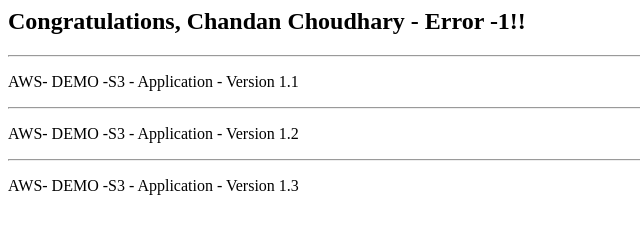
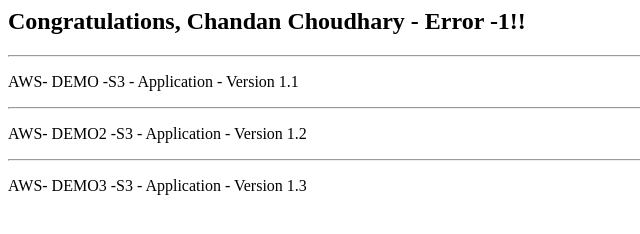
Before and after one commit to deepikavijay528/S3-Deploy, a plain HTML site: page index.html in a window 1280 px wide. Shown: the full height of the page, 0-640 px from the left. Drawn offline with Linux system fonts and the light colour scheme.

Commit message:
Update index.html
new

```diff
--- a/index.html
+++ b/index.html
@@ -9,8 +9,8 @@
 <hr>
 <p>AWS- DEMO -S3 - Application - Version 1.1</p>
 <hr>
-<p>AWS- DEMO -S3 - Application - Version 1.2</p>
+<p>AWS- DEMO2 -S3 - Application - Version 1.2</p>
 <hr>
-<p>AWS- DEMO -S3 - Application - Version 1.3</p>
+<p>AWS- DEMO3 -S3 - Application - Version 1.3</p>
 </body>
 </html>
```
